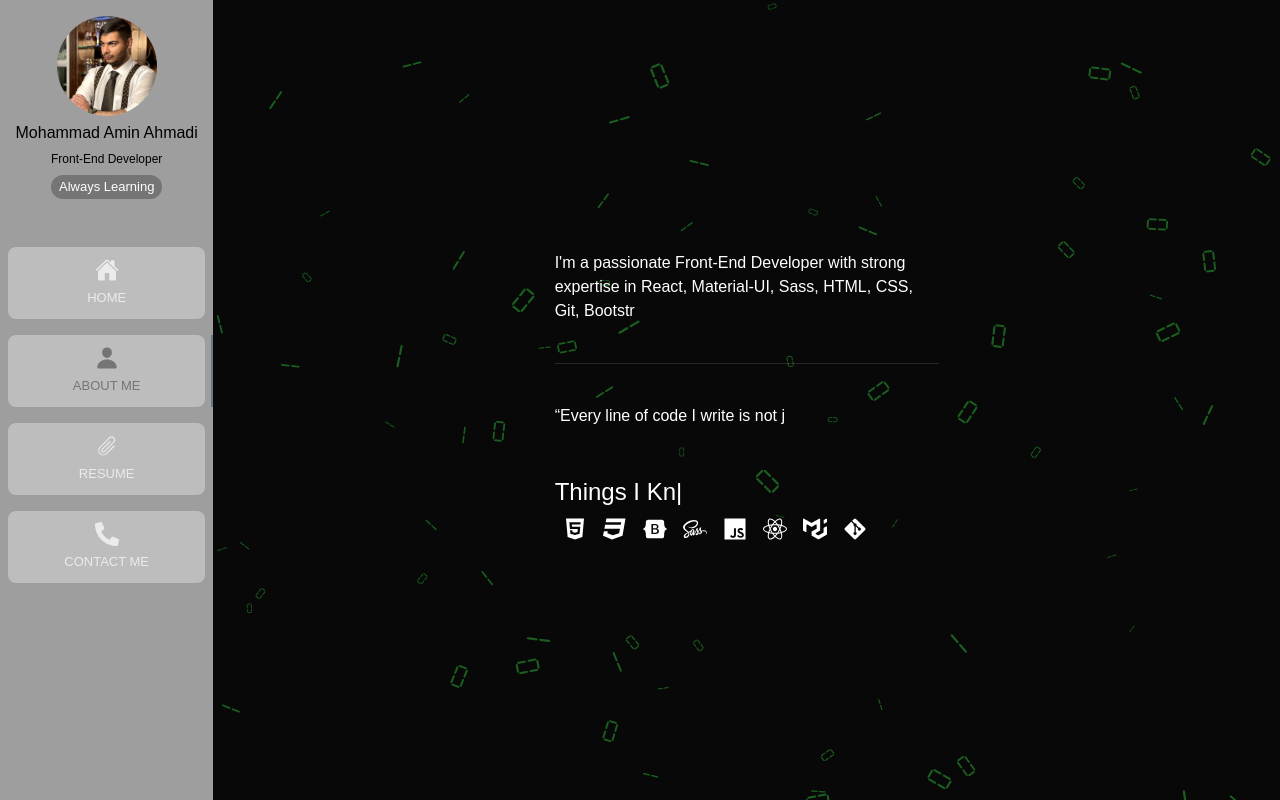
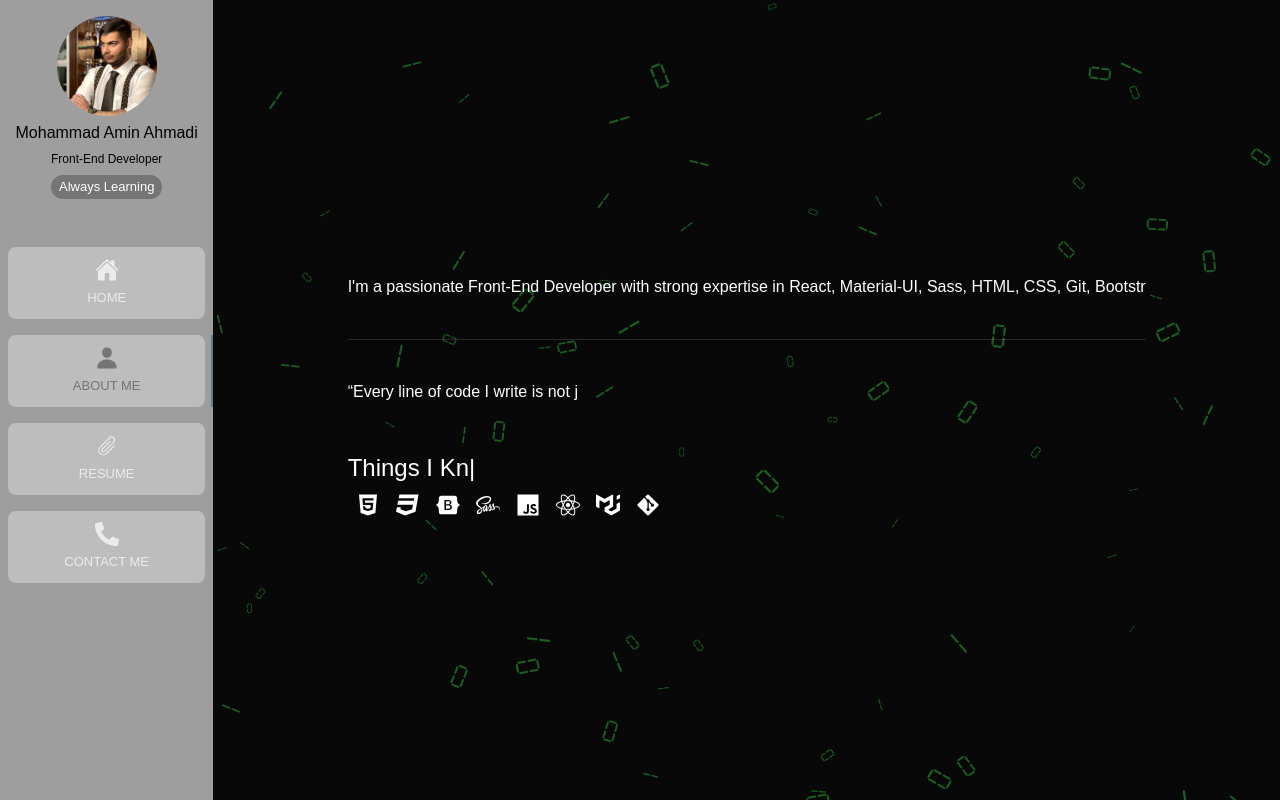
Before and after one commit to rex-vero/personal-app, a React (Create React App) app: page / in a window 1280 px wide. Both pictures are taken after a click on the tab "ABOUT ME". Built offline with nearby package versions, Linux system fonts and the light colour scheme; a web font is replaced by a local one.

Commit message:
about page fixed

```diff
--- a/src/pages/About.js
+++ b/src/pages/About.js
@@ -8,7 +8,7 @@ const About = () => {
     return (
         <Box p={1}>
             <ParticlesContainer particleColor={green[900]} animationType={'number'} />
-            <Stack width={{ xs: '90vw', md: '30vw' }}>
+            <Grid sx={{ flexDirection: 'column' }} container>
                 <Typography variant="body1" color="#fff">
                     <Typing strings={["I'm a passionate Front-End Developer with strong expertise in React, Material-UI, Sass, HTML, CSS, Git, Bootstrap, and JavaScript. I build modern, responsive, and user-friendly interfaces that bring ideas to life. I'm always open to learning new technologies and pushing my limits because in the world of code, growth never stops."]} typeSpeed={20} />
                 </Typography>
@@ -16,7 +16,7 @@ const About = () => {
                 <Typography mt={5} variant="body1" color="#fff">
                     <Typing strings={["“Every line of code I write is not just syntax, it's a step toward creating something meaningful.”"]} typeSpeed={60} />
                 </Typography>
-            </Stack>
+            </Grid>
             <Box mt={6}>
                 <Typography variant="h5" color="#fff">
                     <Typing strings={['Things I Know:']} typeSpeed={200} showCursor />
```
